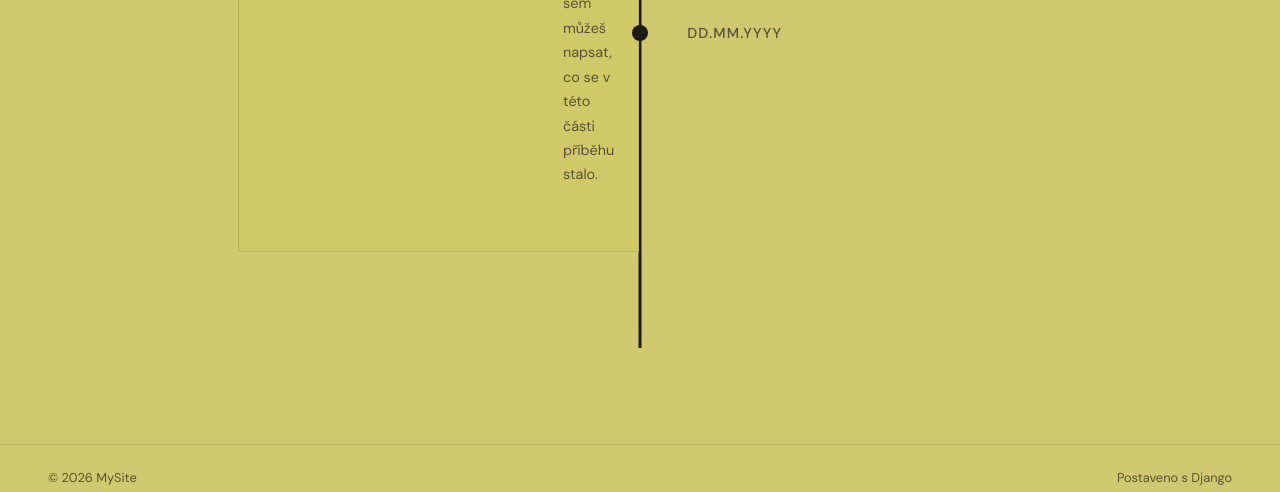
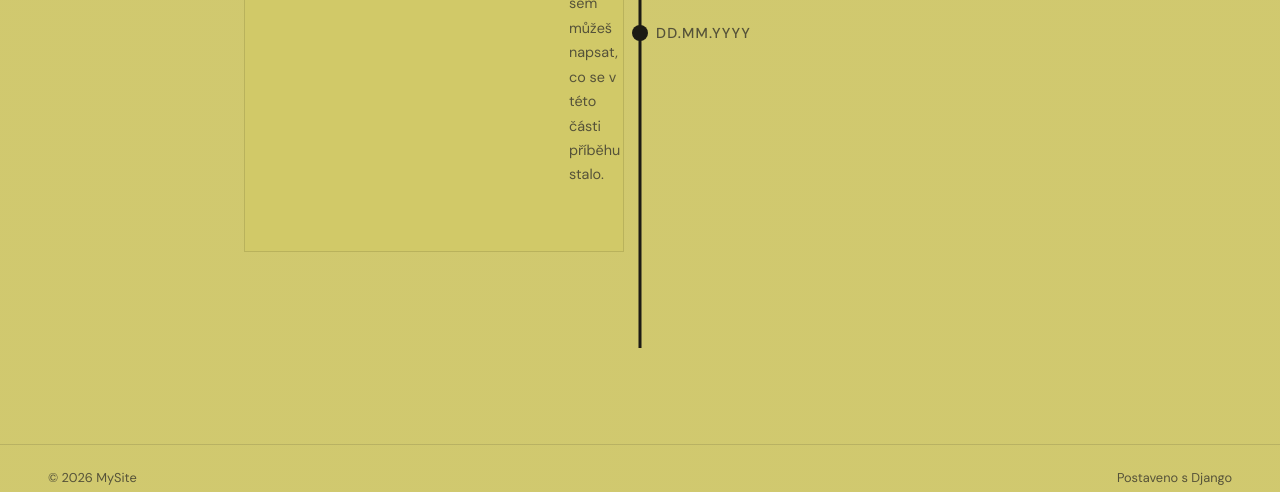
Before and after one commit to JachymMasek/blog, a Django app: page /serie/ in a window 1280 px wide. Shown: the part 1656-2148 px from the top of the page. Run offline with Django 5.2, Linux system fonts and the light colour scheme.

Commit message:
prosiiiiiim

```diff
--- a/nazev_projektu/nazev_aplikace/templates/serie.html
+++ b/nazev_projektu/nazev_aplikace/templates/serie.html
@@ -79,7 +79,7 @@
   .timeline-item {
     display: grid;
     grid-template-columns: 1fr 1fr;
-    gap: 3rem;
+    gap: 2rem;
     align-items: center;
 
     margin-bottom: 4rem;
@@ -106,8 +106,8 @@
     background: var(--paper);
     border: 1px solid rgba(15,14,12,.12);
 
-    flex-basis: 480px;
-    min-height: 180px;
+    max-width: 380px;
+    min-height: 220px;
 
     padding: 1.5rem;
 
```
